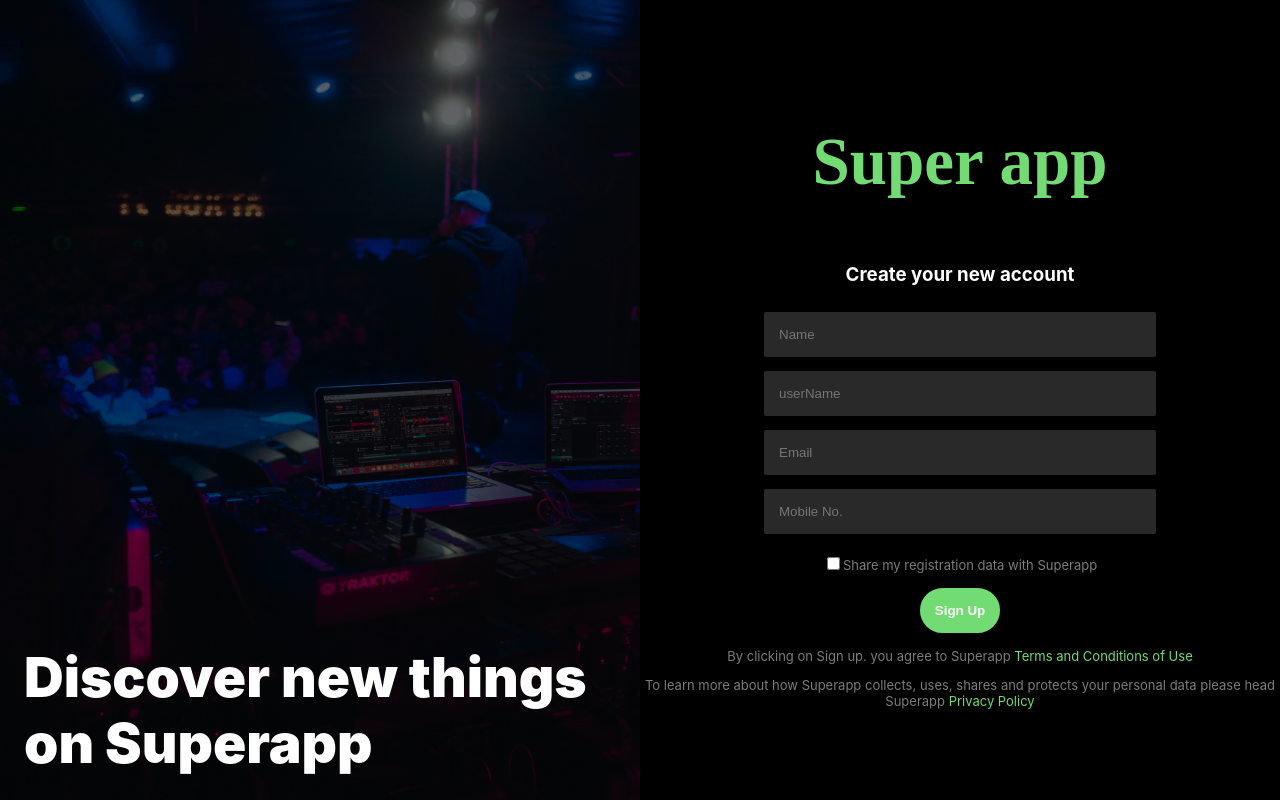
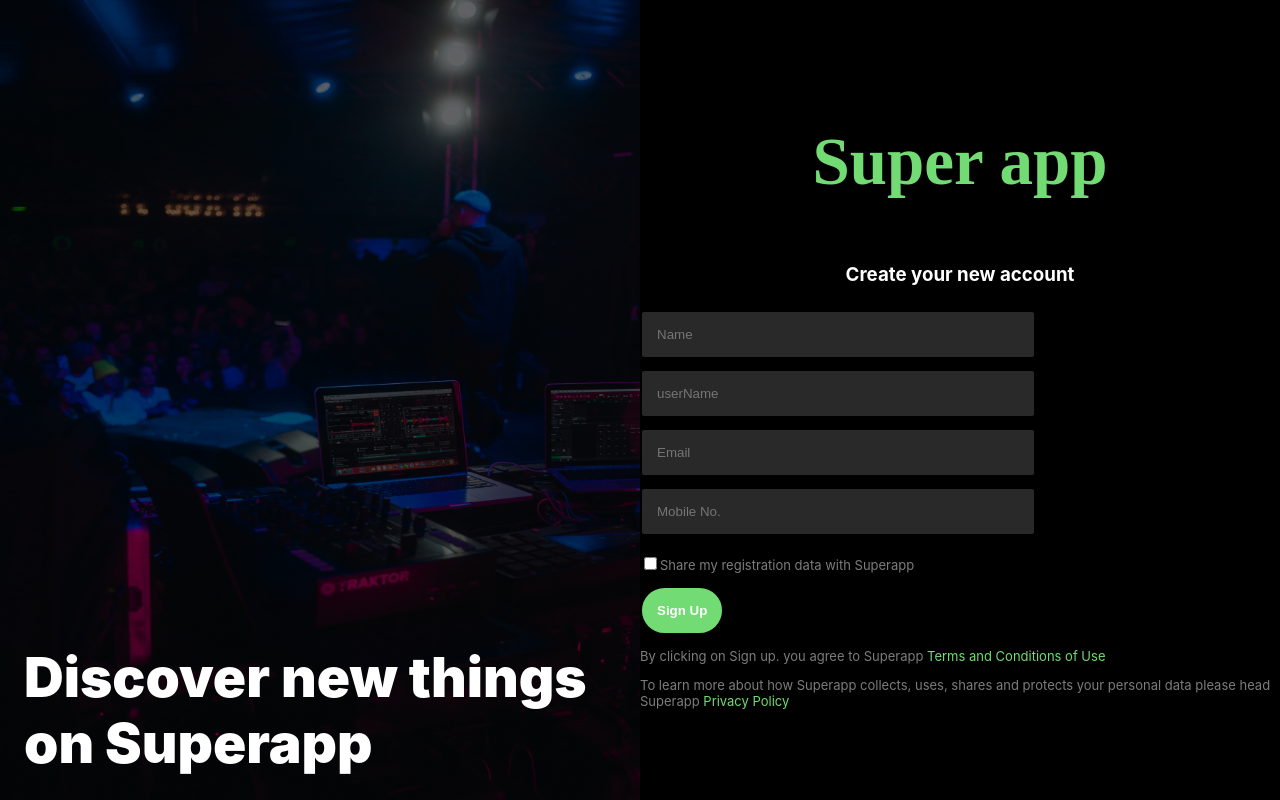
Before and after one commit to abhisheksahu504/superApp, a React (Create React App) app: page / in a window 1280 px wide. Built offline with nearby package versions, Linux system fonts and the light colour scheme; a web font is replaced by a local one.

Commit message:
Routed added

```diff
--- a/package.json
+++ b/package.json
@@ -8,6 +8,7 @@
     "@testing-library/user-event": "^13.5.0",
     "react": "^18.2.0",
     "react-dom": "^18.2.0",
+    "react-router-dom": "^6.16.0",
     "react-scripts": "5.0.1",
     "web-vitals": "^2.1.4"
   },
--- a/src/App.js
+++ b/src/App.js
@@ -1,12 +1,17 @@
 import "./App.css";
 import Login from "./components/Login";
 // import { Component } from "react";
+import { BrowserRouter as Router, Route, Routes } from "react-router-dom";
+import Category from "./components/Category";
 
 function App() {
   return (
-    <div className="App">
-      <Login />
-    </div>
+    <Router>
+      <Routes>
+        <Route path="/" exact element={<Login />} />
+        <Route path="/user/:id" element={<Category />} />
+      </Routes>
+    </Router>
   );
 }
 
--- /dev/null
+++ b/src/components/Category.jsx
@@ -0,0 +1,9 @@
+import React, { Component } from "react";
+
+export class Category extends Component {
+  render() {
+    return <div>Category</div>;
+  }
+}
+
+export default Category;
--- a/src/components/MyForm.jsx
+++ b/src/components/MyForm.jsx
@@ -122,11 +122,14 @@ function MyForm() {
       <button type="submit">Sign Up</button>
       <p>
         By clicking on Sign up. you agree to Superapp{" "}
-        <a href="#">Terms and Conditions of Use</a>
+        <a href="https://cuvette.tech/app/student/terms">
+          Terms and Conditions of Use
+        </a>
       </p>
       <p>
         To learn more about how Superapp collects, uses, shares and protects
-        your personal data please head Superapp <a href="#">Privacy Policy</a>
+        your personal data please head Superapp{" "}
+        <a href="https://cuvette.tech/app/student/terms">Privacy Policy</a>
       </p>
     </form>
   );
```
Also changed, not shown: 1 other file (tests, documents, lock files or other folders).
